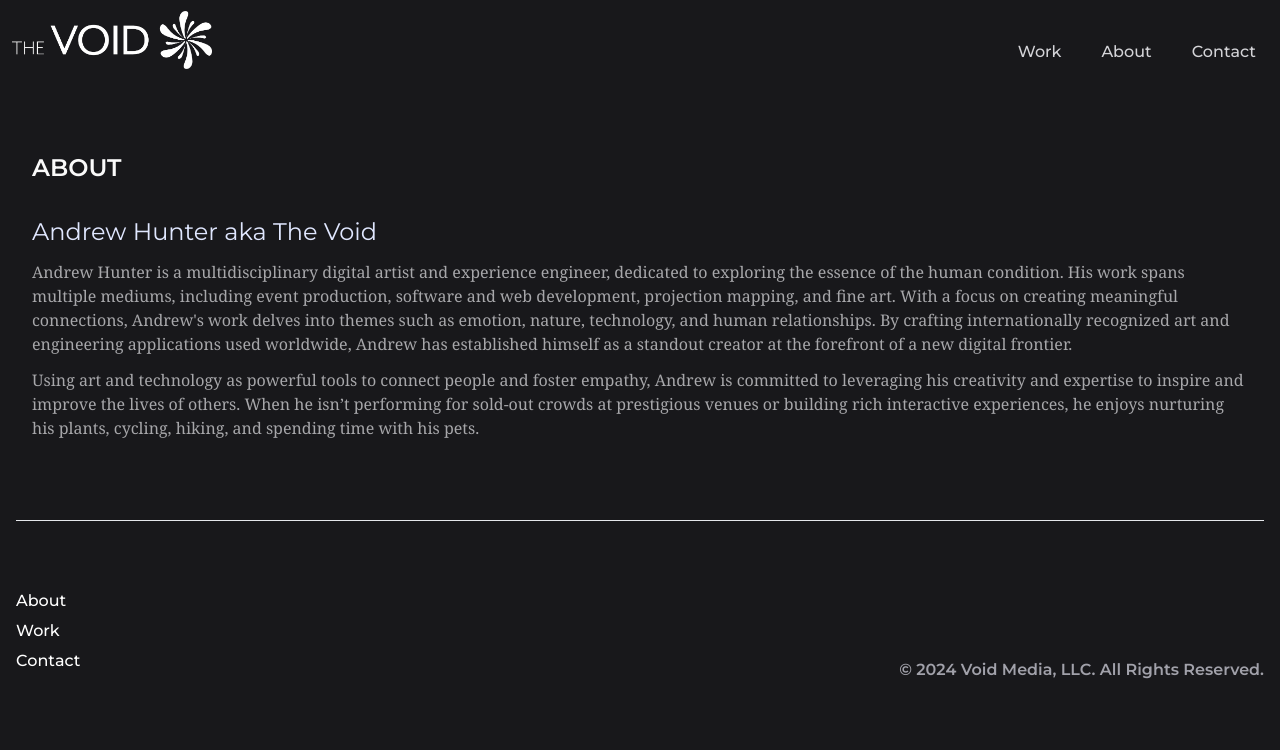
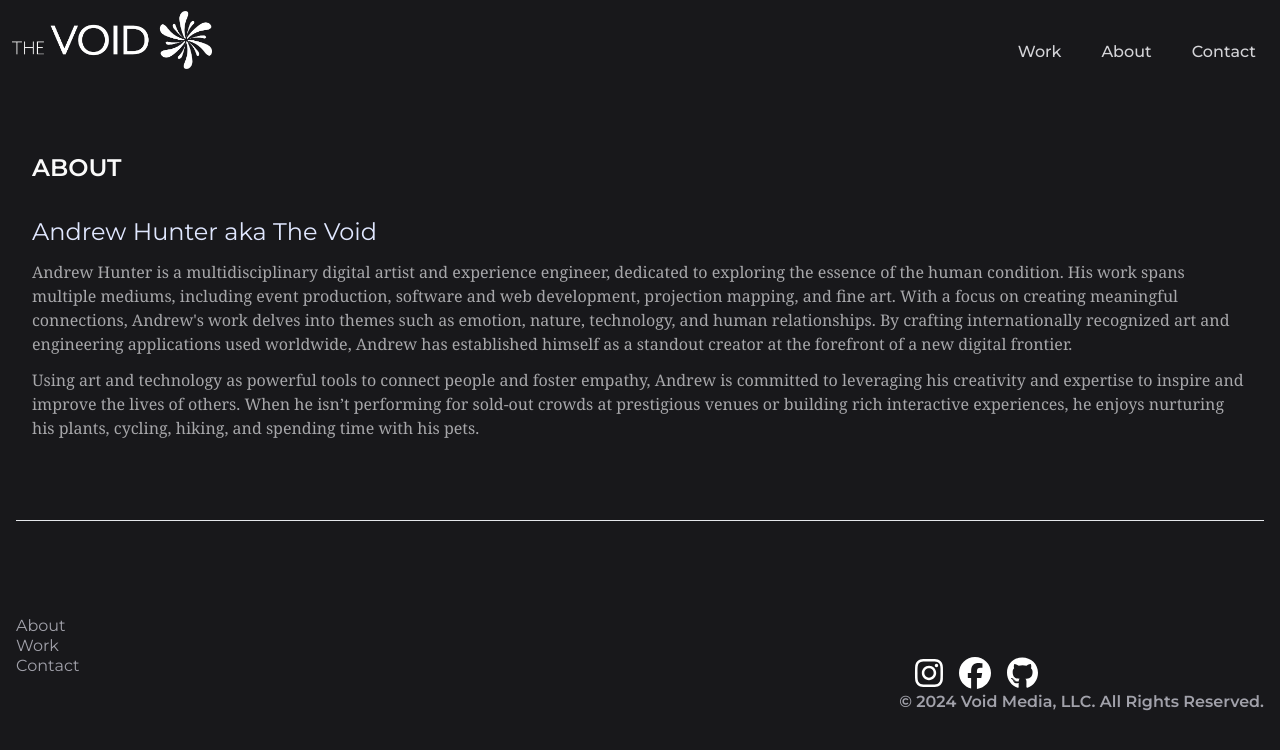
Before and after one commit to Abh430/thevoid.media, a Gatsby site in the folder site/: page /about in a window 1280 px wide. Built offline with nearby package versions, Linux system fonts and the light colour scheme; Gatsby itself is replaced by a stand-in of ours.

Commit message:
Update footer styles, add social media links to the footer

```diff
--- a/site/src/components/contact/contactPage.tsx
+++ b/site/src/components/contact/contactPage.tsx
@@ -20,6 +20,21 @@ const ContactPage = () => {
             <div className="w-full shrink-0 grow-0 basis-auto lg:w-ful">
               <div className="flex flex-wrap">
                 <div className="mb-12 shrink-0 basis-auto">
+                  <EmailContact />
+                </div>
+                <div className="my-3 w-full shrink-0 grow-0 basis-auto md:w-6/12 md:px-3 lg:px-3">
+                  <SocialMediaLinks />
+                </div>
+              </div>
+            </div>
+        </Fade>
+      </div>
+    </div>
+  )
+}
+
+export const EmailContact = () => {
+  return (
     <div className="flex items-center ">
       <div className="inline-block mr-2 rounded-md bg-teal-400-100 py-4 text-zinc-300">
         <FontAwesomeIcon icon={faEnvelope} size="2xl" />
@@ -30,8 +45,11 @@ const ContactPage = () => {
         </a>
       </p>
     </div>
-                </div>
-                <div className="my-3 w-full shrink-0 grow-0 basis-auto md:w-6/12 md:px-3 lg:px-3">
+  );
+}
+
+export const SocialMediaLinks = () => {
+  return (
     <div className=" ">
       <ul className="text-neutral-500 items-center flex">
         <li className="ml-4">
@@ -51,13 +69,7 @@ const ContactPage = () => {
         </li>
       </ul>
   </div>
-                </div>
-              </div>
-            </div>
-        </Fade>
-      </div>
-    </div>
-  )
+  );
 }
 
 export default ContactPage
--- a/site/src/components/footer.tsx
+++ b/site/src/components/footer.tsx
@@ -1,5 +1,7 @@
 import { Link } from "gatsby"
 import React from "react"
+
+import { SocialMediaLinks, EmailContact } from "./contact/contactPage"
 
 const Footer = () => {
   return (
@@ -8,12 +10,12 @@ const Footer = () => {
         <div className="footer pt-4 mt-4 rounded-xl">
           <div className="grid grid-cols-2 xxs:grid-cols-1 lg:grid-cols-2">
             <div className="self-center xxs:hidden lg:block">
-              <ul className="text-xl text-zinc-400 font-montserrat font-medium">
+              <ul className="text-sm text-zinc-400 font-montserrat">
                 <li>
-                  <Link to="/about">About</Link>
+                  <Link  className="text-sm text-zinc-400 font-montserrat" to="/about">About</Link>
                 </li>
                 <li>
-                  <Link to="/work">Work</Link>
+                  <Link  className="text-sm text-zinc-400 font-montserrat" to="/work">Work</Link>
                 </li>
                 {/* <li>
                   <Link to="/blog">Blog</Link>
@@ -22,12 +24,13 @@ const Footer = () => {
                   <Link to="/blog">Store</Link>
                 </li> */}
                 <li>
-                  <Link to="/contact">Contact</Link>
+                  <Link  className="text-sm text-zinc-400 font-montserrat" to="/contact">Contact</Link>
                 </li>
               </ul>
             </div>
-            <div className="place-self-end">
-              <p className="text-white text-lg font-bold mt-20">
+            <div className="place-self-end  mt-20">
+              <SocialMediaLinks />
+              <p className="text-white text-lg font-bold">
                 <span className="text-zinc-400 font-montserrat font-semibold mt-20">
                   &copy; {new Date().getFullYear()} Void Media, LLC. All Rights Reserved.
                 </span>
```
Lines whose indentation alone changed are shown as unchanged.
